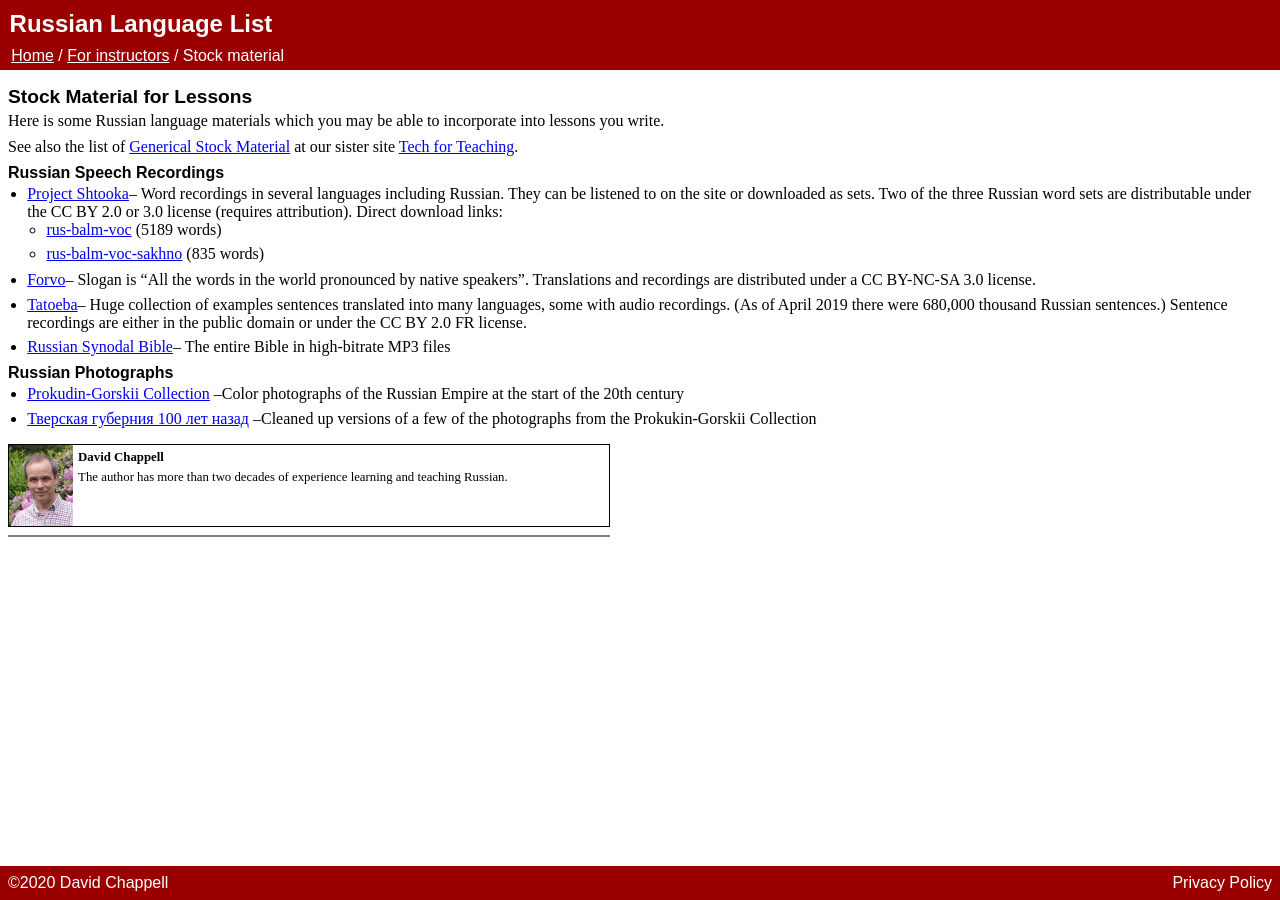
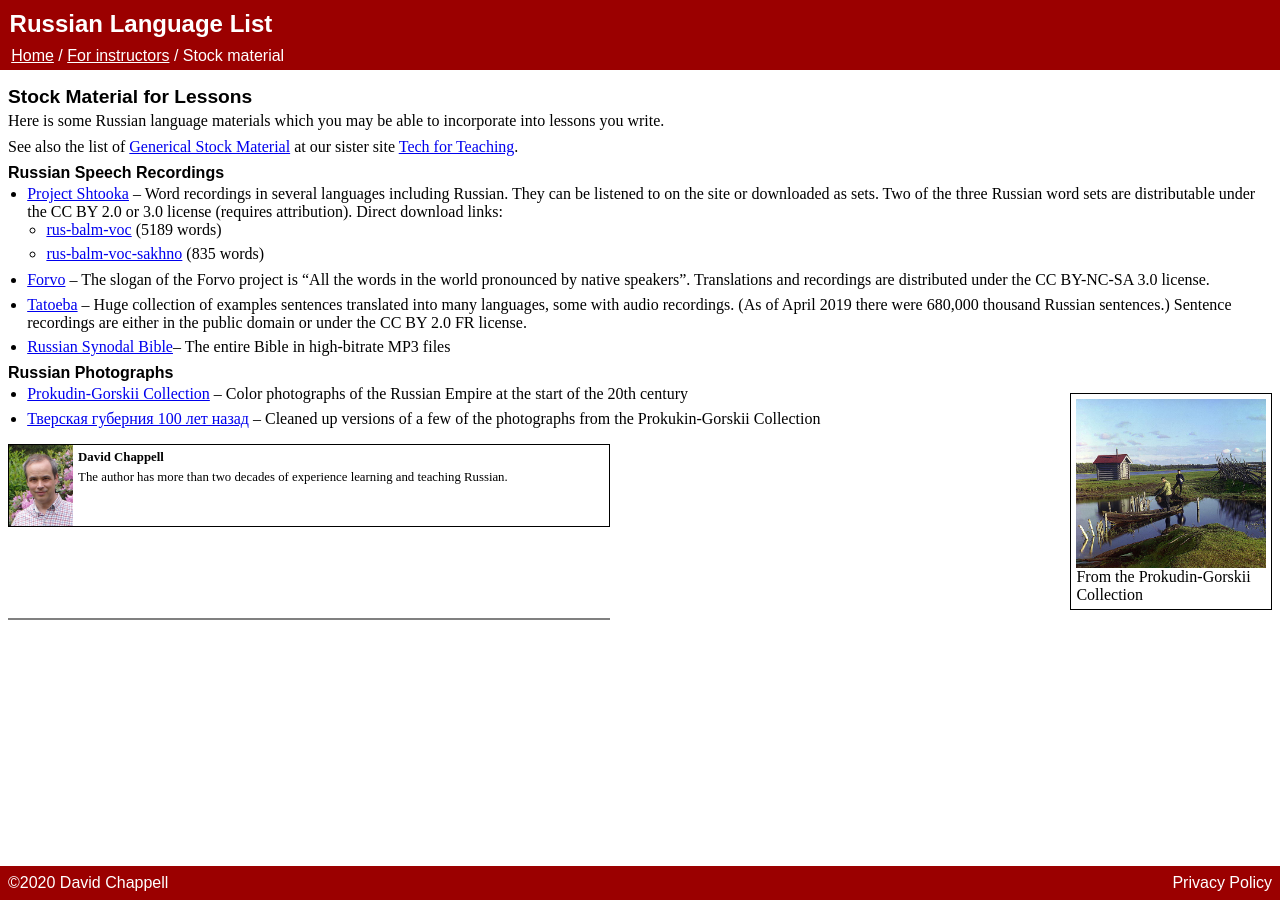
Before and after one commit to david672orford/russian-language-list, a Jekyll site: the page built from for-instructors/stock-material.md, in a window 1280 px wide. Built offline with Jekyll 4.4.1, drawn with Linux system fonts in a browser that asks for light colours; our own code applies the rules of GitHub Pages for plain Markdown files.

Commit message:
added illustration

```diff
--- a/for-instructors/stock-material.md
+++ b/for-instructors/stock-material.md
@@ -7,18 +7,18 @@ See also the list of [Generical Stock Material](https://tech-for-teaching.nuhub.
 at our sister site [Tech for Teaching](https://tech-for-teaching.nuhub.net).
 
 ### Russian Speech Recordings
-* [Project Shtooka](http://shtooka.net/overview.php?lang=rus)--
+* [Project Shtooka](http://shtooka.net/overview.php?lang=rus) --
 	Word recordings in several languages including Russian. They can
 	be listened to on the site or downloaded as sets. Two of the
 	three Russian word sets are distributable under the CC BY 2.0
 	or 3.0 license (requires attribution). Direct download links:
   * [rus-balm-voc](http://download.shtooka.net/rus-balm-voc_flac.tar) (5189 words)
   * [rus-balm-voc-sakhno](http://download.shtooka.net/rus-balm-voc-sakhno_flac.tar) (835 words)
-* [Forvo](https://forvo.com/)--
-	Slogan is "All the words in the world pronounced by native speakers".
-	Translations and recordings are distributed under a CC BY-NC-SA 3.0
-	license.
-* [Tatoeba](https://tatoeba.org/eng/)--
+* [Forvo](https://forvo.com/) --
+	The slogan of the Forvo project is "All the words in the world pronounced
+	by native speakers".  Translations and recordings are distributed under
+	the CC BY-NC-SA 3.0 license.
+* [Tatoeba](https://tatoeba.org/eng/) --
 	Huge collection of examples sentences translated into many languages,
 	some with audio recordings. (As of April 2019 there were 680,000
 	thousand Russian sentences.) Sentence recordings are either in the
@@ -27,8 +27,12 @@ at our sister site [Tech for Teaching](https://tech-for-teaching.nuhub.net).
 	The entire Bible in high-bitrate MP3 files
 
 ### Russian Photographs
-* [Prokudin-Gorskii Collection](http://www.loc.gov/pictures/collection/prok/)
-	--Color photographs of the Russian Empire at the start of the 20th century
-* [Тверская губерния 100 лет назад](https://olegfrolov.livejournal.com/124176.html)
-	--Cleaned up versions of a few of the photographs from the
+<figure class="right_edge">
+	<img src="../assets/images/prok-04842r.jpg" alt="Two men and a boat. Little log building and lake in background">
+	<figcaption>From the Prokudin-Gorskii Collection</figcaption>
+</figure>
+* [Prokudin-Gorskii Collection](http://www.loc.gov/pictures/collection/prok/) --
+	Color photographs of the Russian Empire at the start of the 20th century
+* [Тверская губерния 100 лет назад](https://olegfrolov.livejournal.com/124176.html) --
+	Cleaned up versions of a few of the photographs from the
 	Prokukin-Gorskii Collection
```
Also changed, not shown: assets/images/prok-04842r.jpg (added).
